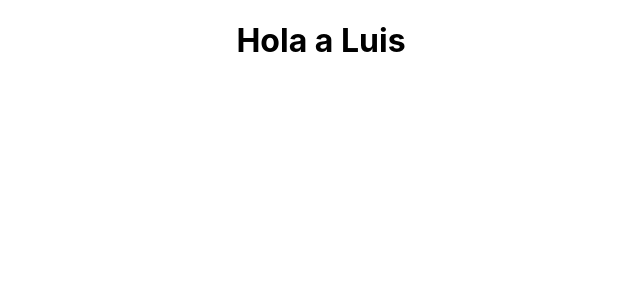
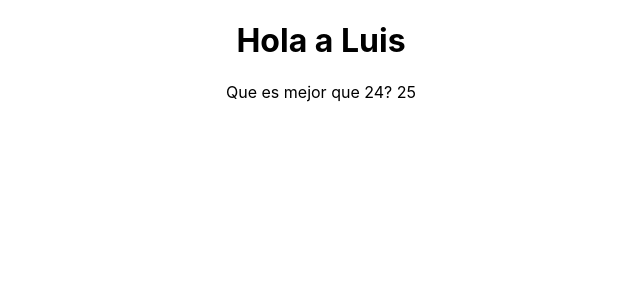
Before and after one commit to SdKray/GitEjemplo, a React (Create React App) app: page / in a window 1280 px wide. Shown: the top 300 px of the page, without its empty margins (319-959 px from the left). Built offline with nearby package versions, Linux system fonts and the light colour scheme.

Commit message:
Agregando un nuevo texto

```diff
--- a/src/App.js
+++ b/src/App.js
@@ -6,6 +6,7 @@ function App() {
 	return (
 		<div className='App'>
 			<h1>Hola a Luis</h1>
+			<a>Que es mejor que 24? 25</a>
 		</div>
 	);
 }
```
